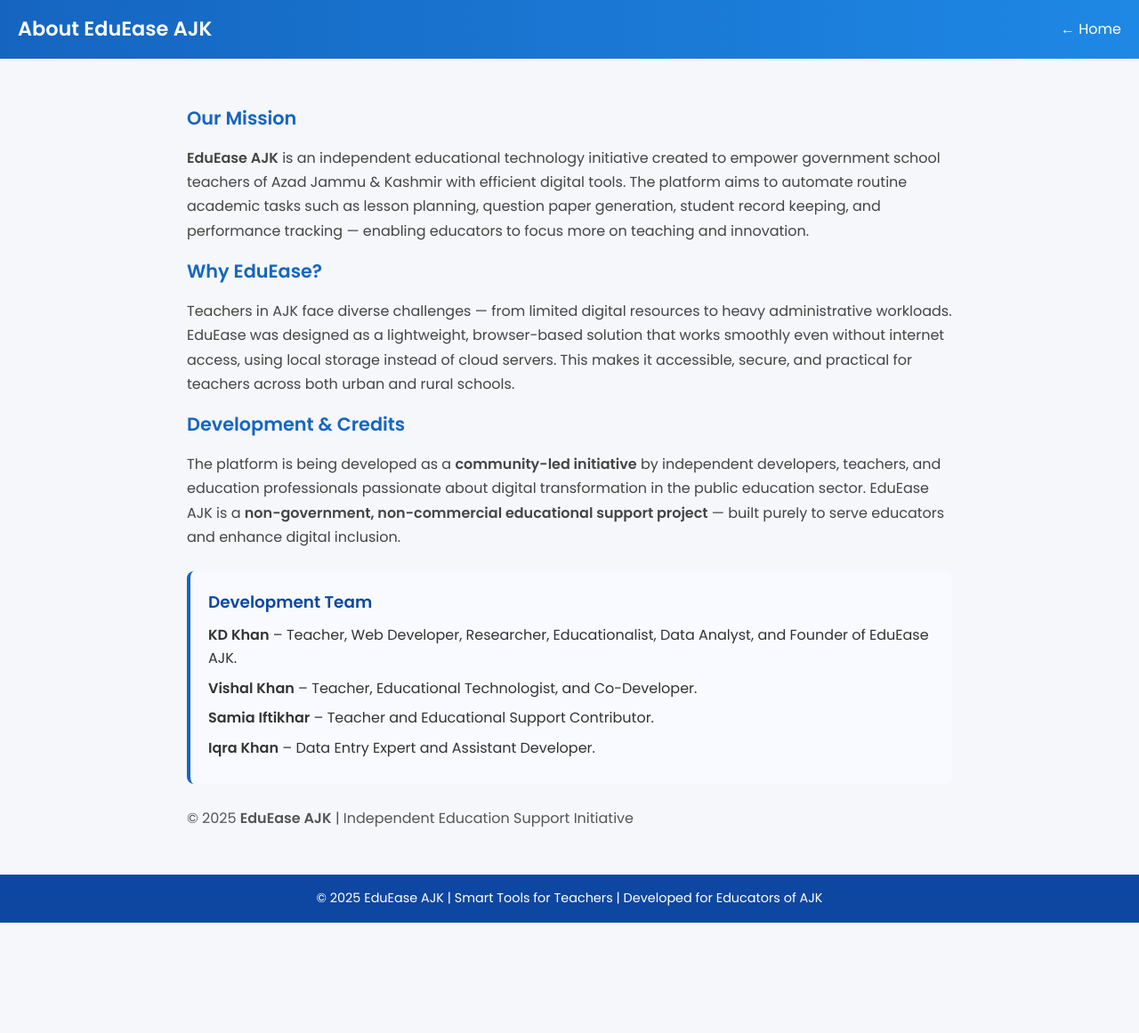
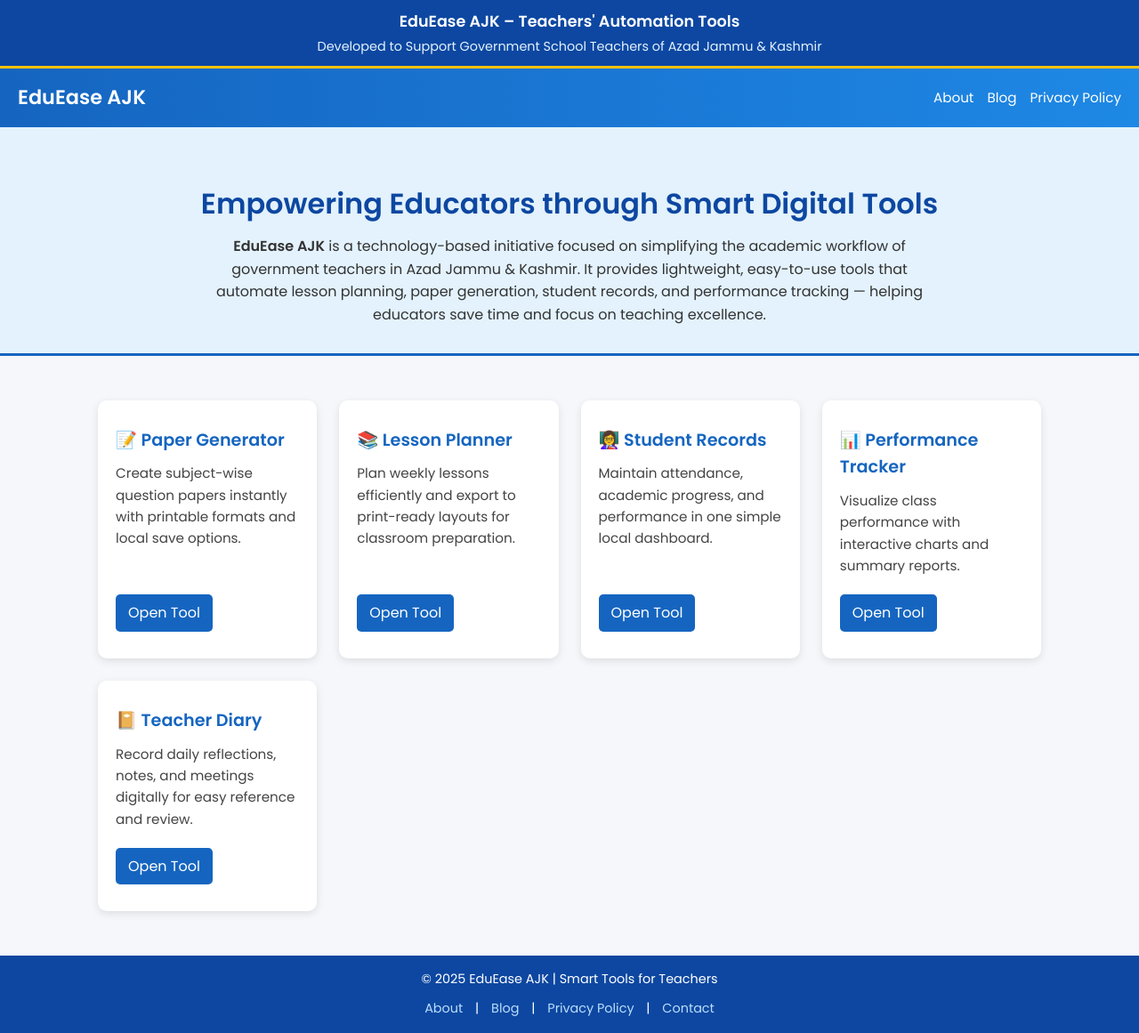
Before and after one commit to rcdotopi-eng/ttooles, a plain HTML site: page index.html in a window 1280 px wide. Shown: the whole page at 89% size. Before the commit the page ends 1037 px from the top, so only its background shows below. Drawn offline with Linux system fonts and the light colour scheme.

Commit message:
Update index.html

```diff
--- a/index.html
+++ b/index.html
@@ -1,86 +1,189 @@
 <!DOCTYPE html>
 <html lang="en">
 <head>
-  <meta charset="UTF-8">
-  <meta name="viewport" content="width=device-width, initial-scale=1.0">
-  <title>About | EduEase AJK</title>
-  <link href="https://fonts.googleapis.com/css2?family=Poppins:wght@400;600&display=swap" rel="stylesheet">
-  <link rel="stylesheet" href="css/style.css">
+  <meta charset="UTF-8" />
+  <meta name="viewport" content="width=device-width, initial-scale=1.0" />
+  <title>EduEase AJK | Smart Tools for Teachers</title>
+
+  <link href="https://fonts.googleapis.com/css2?family=Poppins:wght@400;600&display=swap" rel="stylesheet" />
+  <link rel="stylesheet" href="css/style.css" />
+
   <style>
-    .content {
-      max-width: 900px;
+    .topbar {
+      background: #0D47A1;
+      color: white;
+      text-align: center;
+      padding: 10px 15px;
+      border-bottom: 3px solid #FFC107;
+    }
+    .topbar h2 { font-size: 1.1rem; font-weight: 600; margin-bottom: 3px; }
+    .topbar p { font-size: 0.9rem; color: #e3f2fd; }
+
+    nav {
+      display: flex;
+      flex-wrap: wrap;
+      gap: 15px;
+      align-items: center;
+    }
+    nav a {
+      color: #fff;
+      text-decoration: none;
+      font-weight: 500;
+      font-size: 0.95rem;
+      transition: opacity 0.2s;
+    }
+    nav a:hover { opacity: 0.8; }
+
+    .hero {
+      text-align: center;
+      padding: 60px 20px 30px;
+      background: #e3f2fd;
+      border-bottom: 3px solid #1565C0;
+    }
+    .hero h2 {
+      color: #0D47A1;
+      font-size: 2rem;
+      margin-bottom: 10px;
+      font-weight: 600;
+    }
+    .hero p {
+      max-width: 800px;
+      margin: 0 auto;
+      font-size: 1rem;
+      color: #333;
+    }
+
+    .tool-grid {
+      display: grid;
+      grid-template-columns: repeat(auto-fit, minmax(240px, 1fr));
+      gap: 25px;
+      max-width: 1100px;
       margin: 50px auto;
       padding: 0 20px;
     }
-    .content h2 {
+    .tool-card {
+      background: #fff;
+      border-radius: 10px;
+      box-shadow: 0 3px 10px rgba(0, 0, 0, 0.1);
+      padding: 30px 20px;
+      text-align: left;
+      transition: all 0.25s ease-in-out;
+      display: flex;
+      flex-direction: column;
+      justify-content: space-between;
+    }
+    .tool-card:hover {
+      transform: translateY(-5px);
+      box-shadow: 0 6px 20px rgba(0, 0, 0, 0.15);
+    }
+    .tool-card h3 {
       color: #1565C0;
-      margin-bottom: 15px;
-      font-size: 1.3rem;
+      font-size: 1.2rem;
+      margin-bottom: 10px;
     }
-    .content p {
-      margin-bottom: 15px;
+    .tool-card p {
       color: #444;
-      line-height: 1.7;
+      font-size: 0.95rem;
+      flex-grow: 1;
     }
-    .team {
-      background: #f8faff;
-      border-left: 4px solid #1565C0;
-      padding: 20px;
-      border-radius: 8px;
-      margin-top: 25px;
+    .tool-card a {
+      display: inline-block;
+      text-align: center;
+      padding: 8px 14px;
+      margin-top: 20px;
+      align-self: flex-start;
+      background: #1565C0;
+      color: #fff;
+      border-radius: 5px;
+      text-decoration: none;
+      font-weight: 500;
+      transition: background 0.2s;
     }
-    .team h3 {
-      color: #0D47A1;
-      margin-bottom: 10px;
-      font-size: 1.15rem;
+    .tool-card a:hover { background: #0D47A1; }
+
+    footer .links {
+      margin-top: 10px;
     }
-    .member {
-      margin-bottom: 8px;
-      color: #333;
+    footer .links a {
+      color: #bbdefb;
+      text-decoration: none;
+      margin: 0 10px;
+      font-size: 0.9rem;
     }
+    footer .links a:hover { text-decoration: underline; }
   </style>
 </head>
+
 <body>
+  <!-- ===== Project Banner ===== -->
+  <div class="topbar">
+    <h2>EduEase AJK – Teachers' Automation Tools</h2>
+    <p>Developed to Support Government School Teachers of Azad Jammu & Kashmir</p>
+  </div>
+
+  <!-- ===== Main Header ===== -->
   <header>
-    <h1>About EduEase AJK</h1>
-    <a href="index.html" class="back">← Home</a>
+    <h1>EduEase AJK</h1>
+    <nav>
+      <a href="about.html">About</a>
+      <a href="blog.html">Blog</a>
+      <a href="privacy.html">Privacy Policy</a>
+    </nav>
   </header>
 
-  <div class="content">
-    <h2>Our Mission</h2>
-    <p><strong>EduEase AJK</strong> is an independent educational technology initiative created to empower
-    government school teachers of Azad Jammu & Kashmir with efficient digital tools.
-    The platform aims to automate routine academic tasks such as lesson planning, question paper generation,
-    student record keeping, and performance tracking — enabling educators to focus more on teaching and innovation.</p>
+  <!-- ===== Hero Section ===== -->
+  <section class="hero">
+    <h2>Empowering Educators through Smart Digital Tools</h2>
+    <p>
+      <strong>EduEase AJK</strong> is a technology-based initiative focused on simplifying the academic workflow of
+      government teachers in Azad Jammu & Kashmir.
+      It provides lightweight, easy-to-use tools that automate lesson planning, paper generation, student records,
+      and performance tracking — helping educators save time and focus on teaching excellence.
+    </p>
+  </section>
 
-    <h2>Why EduEase?</h2>
-    <p>Teachers in AJK face diverse challenges — from limited digital resources to heavy administrative workloads.
-    EduEase was designed as a lightweight, browser-based solution that works smoothly even without internet access,
-    using local storage instead of cloud servers. This makes it accessible, secure, and practical for teachers
-    across both urban and rural schools.</p>
-
-    <h2>Development & Credits</h2>
-    <p>The platform is being developed as a <strong>community-led initiative</strong> by independent developers,
-    teachers, and education professionals passionate about digital transformation in the public education sector.
-    EduEase AJK is a <strong>non-government, non-commercial educational support project</strong> — built purely
-    to serve educators and enhance digital inclusion.</p>
-
-    <div class="team">
-      <h3>Development Team</h3>
-
-      <div class="member"><strong>KD Khan</strong> – Teacher, Web Developer, Researcher, Educationalist, Data Analyst, and Founder of EduEase AJK.</div>
-      <div class="member"><strong>Vishal Khan</strong> – Teacher, Educational Technologist, and Co-Developer.</div>
-      <div class="member"><strong>Samia Iftikhar</strong> – Teacher and Educational Support Contributor.</div>
-      <div class="member"><strong>Iqra Khan</strong> – Data Entry Expert and Assistant Developer.</div>
+  <!-- ===== Tools Section ===== -->
+  <section class="tool-grid">
+    <div class="tool-card">
+      <h3>📝 Paper Generator</h3>
+      <p>Create subject-wise question papers instantly with printable formats and local save options.</p>
+      <a href="paper.html">Open Tool</a>
     </div>
 
-    <p style="margin-top:25px; color:#555;">
-      © 2025 <strong>EduEase AJK</strong> | Independent Education Support Initiative
-    </p>
-  </div>
+    <div class="tool-card">
+      <h3>📚 Lesson Planner</h3>
+      <p>Plan weekly lessons efficiently and export to print-ready layouts for classroom preparation.</p>
+      <a href="lesson.html">Open Tool</a>
+    </div>
 
+    <div class="tool-card">
+      <h3>👩‍🏫 Student Records</h3>
+      <p>Maintain attendance, academic progress, and performance in one simple local dashboard.</p>
+      <a href="students.html">Open Tool</a>
+    </div>
+
+    <div class="tool-card">
+      <h3>📊 Performance Tracker</h3>
+      <p>Visualize class performance with interactive charts and summary reports.</p>
+      <a href="performance.html">Open Tool</a>
+    </div>
+
+    <div class="tool-card">
+      <h3>📔 Teacher Diary</h3>
+      <p>Record daily reflections, notes, and meetings digitally for easy reference and review.</p>
+      <a href="diary.html">Open Tool</a>
+    </div>
+  </section>
+
+  <!-- ===== Footer ===== -->
   <footer>
-    © 2025 EduEase AJK | Smart Tools for Teachers | Developed for Educators of AJK
+    © 2025 EduEase AJK | Smart Tools for Teachers
+    <div class="links">
+      <a href="about.html">About</a> |
+      <a href="blog.html">Blog</a> |
+      <a href="privacy.html">Privacy Policy</a> |
+      <a href="contact.html">Contact</a>
+    </div>
   </footer>
 </body>
 </html>
```
